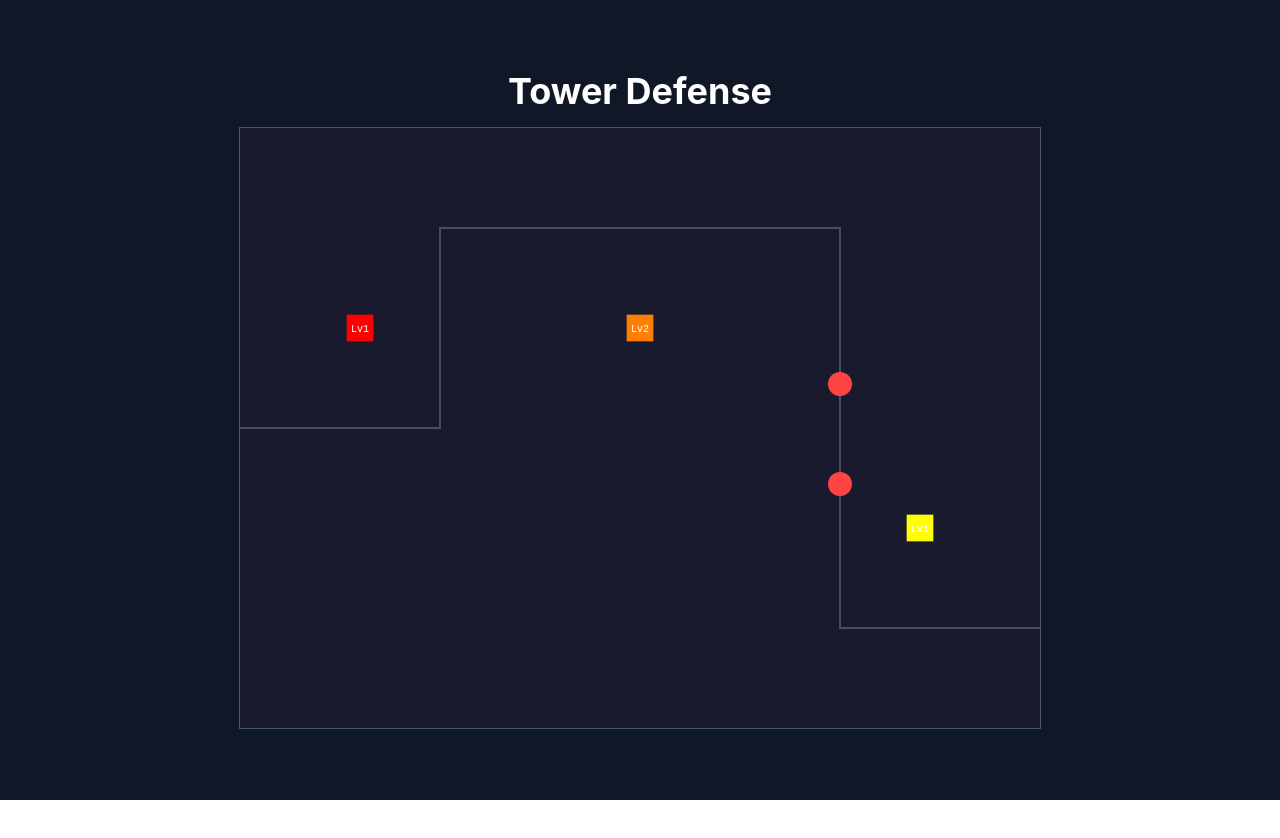
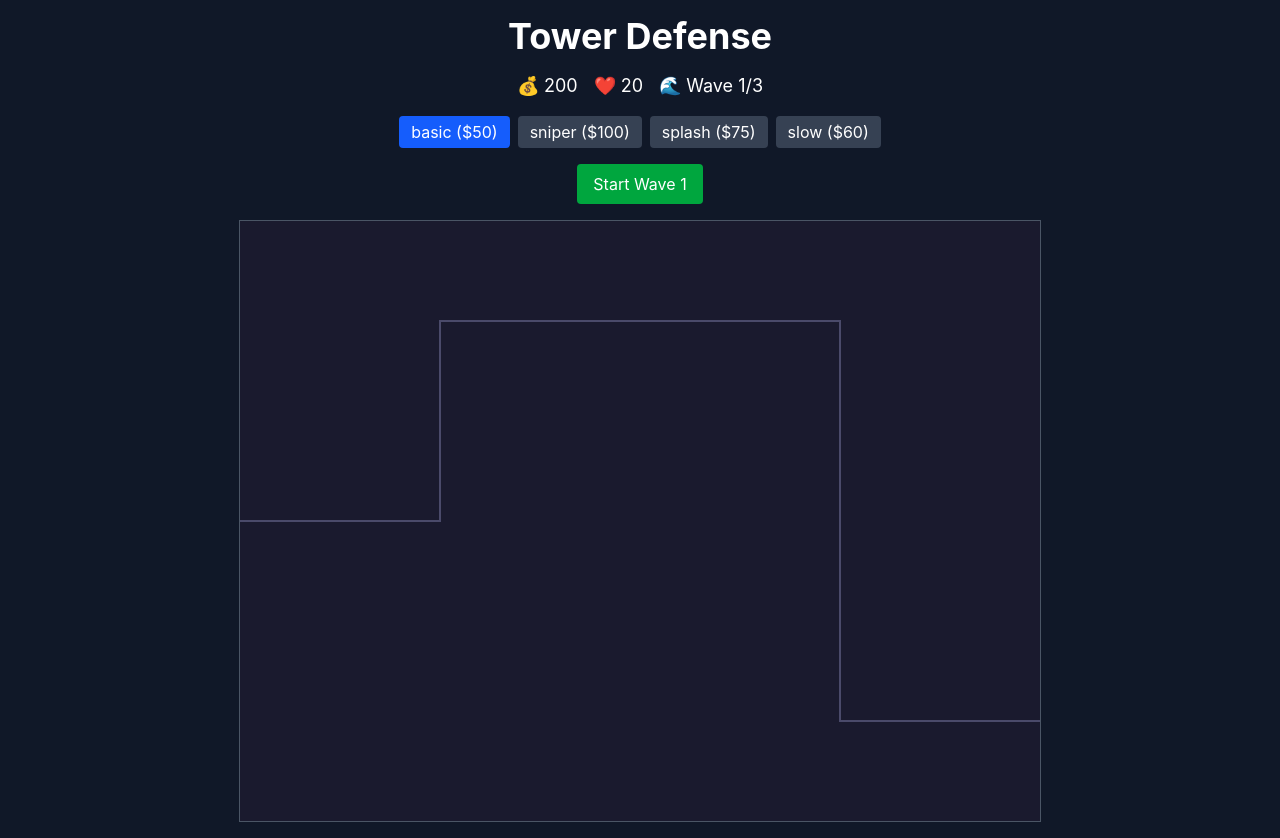
Before and after one commit to dsmchen/ai-test-2, a React (Vite) app: page / in a window 1280 px wide. Before the commit the page ends 800 px from the top, so only its background shows below. Built offline with nearby package versions, Linux system fonts and the light colour scheme.

Commit message:
feat: add core game mechanics and wave system
- Tower selection and grid placement
- Wave-based enemy spawning with start button
- Projectile system with damage
- Money, lives, and win/lose conditions
- Easier starting balance

```diff
--- a/src/components/Game.tsx
+++ b/src/components/Game.tsx
@@ -1,4 +1,4 @@
-import { useEffect, useRef } from 'react'
+import { useEffect, useRef, useState } from 'react'
 
 const CELL_SIZE = 40
 const CANVAS_WIDTH = 800
@@ -15,11 +15,15 @@ const PATH = [
 
 const RAINBOW = ['#FF0000', '#FF7F00', '#FFFF00', '#00FF00', '#0000FF', '#4B0082', '#9400D3']
 
+type TowerType = 'basic' | 'sniper' | 'splash' | 'slow'
+
 interface Tower {
   id: number
+  type: TowerType
   x: number
   y: number
   level: number
+  lastFired: number
 }
 
 interface Enemy {
@@ -27,27 +31,112 @@ interface Enemy {
   x: number
   y: number
   health: number
+  maxHealth: number
+  speed: number
   pathIndex: number
+  reward: number
 }
 
-const initialTowers: Tower[] = [
-  { id: 1, x: 120, y: 200, level: 1 },
-  { id: 2, x: 400, y: 200, level: 2 },
-  { id: 3, x: 680, y: 400, level: 1 },
-]
+interface Projectile {
+  id: number
+  x: number
+  y: number
+  targetId: number
+  damage: number
+  speed: number
+}
 
-const initialEnemies: Enemy[] = [
-  { id: 1, x: 0, y: 300, health: 100, pathIndex: 0 },
-  { id: 2, x: 100, y: 300, health: 80, pathIndex: 0 },
-]
+const TOWER_STATS: Record<TowerType, { damage: number; range: number; fireRate: number; cost: number }> = {
+  basic: { damage: 10, range: 100, fireRate: 1000, cost: 50 },
+  sniper: { damage: 50, range: 200, fireRate: 2000, cost: 100 },
+  splash: { damage: 15, range: 80, fireRate: 1500, cost: 75 },
+  slow: { damage: 5, range: 90, fireRate: 800, cost: 60 },
+}
+
+const ENEMY_STATS = { health: 80, speed: 0.8, reward: 15 }
+const ENEMIES_PER_WAVE = 8
+const SPAWN_INTERVAL = 1500
 
 function Game() {
   const canvasRef = useRef<HTMLCanvasElement>(null)
+  const [money, setMoney] = useState(200)
+  const [lives, setLives] = useState(20)
+  const [wave, setWave] = useState(1)
+  const [selectedTower, setSelectedTower] = useState<TowerType>('basic')
+  const [gameOver, setGameOver] = useState<'won' | 'lost' | null>(null)
+  const [waveStarted, setWaveStarted] = useState(false)
+
   const gameRef = useRef({
-    towers: initialTowers,
-    enemies: initialEnemies,
+    towers: [] as Tower[],
+    enemies: [] as Enemy[],
+    projectiles: [] as Projectile[],
+    money: 300,
+    lives: 30,
+    wave: 1,
+    lastSpawn: 0,
+    enemiesSpawned: 0,
+    waveStarted: false,
     animationId: 0,
   })
+
+  const spawnEnemy = () => {
+    const game = gameRef.current
+    if (!game.waveStarted || game.enemiesSpawned >= ENEMIES_PER_WAVE) return
+
+    game.enemies.push({
+      id: Date.now() + Math.random(),
+      x: PATH[0].x,
+      y: PATH[0].y,
+      health: ENEMY_STATS.health,
+      maxHealth: ENEMY_STATS.health,
+      speed: ENEMY_STATS.speed,
+      pathIndex: 0,
+      reward: ENEMY_STATS.reward,
+    })
+    game.enemiesSpawned++
+  }
+
+  const startWave = () => {
+    const game = gameRef.current
+    if (game.waveStarted || gameOver) return
+    game.waveStarted = true
+    setWaveStarted(true)
+  }
+
+  const handleCanvasClick = (e: React.MouseEvent<HTMLCanvasElement>) => {
+    if (gameOver) return
+
+    const rect = canvasRef.current?.getBoundingClientRect()
+    if (!rect) return
+
+    const x = e.clientX - rect.left
+    const y = e.clientY - rect.top
+    const gridX = Math.floor(x / CELL_SIZE) * CELL_SIZE + CELL_SIZE / 2
+    const gridY = Math.floor(y / CELL_SIZE) * CELL_SIZE + CELL_SIZE / 2
+
+    const stats = TOWER_STATS[selectedTower]
+    const game = gameRef.current
+
+    if (game.money < stats.cost) return
+
+    const tooClose = game.towers.some(t => {
+      const dx = t.x - gridX
+      const dy = t.y - gridY
+      return Math.sqrt(dx * dx + dy * dy) < CELL_SIZE
+    })
+    if (tooClose) return
+
+    game.towers.push({
+      id: Date.now(),
+      type: selectedTower,
+      x: gridX,
+      y: gridY,
+      level: 1,
+      lastFired: 0,
+    })
+    game.money -= stats.cost
+    setMoney(game.money)
+  }
 
   useEffect(() => {
     const canvas = canvasRef.current
@@ -56,7 +145,98 @@ function Game() {
     const ctx = canvas.getContext('2d')
     if (!ctx) return
 
-    const gameLoop = () => {
+    const gameLoop = (timestamp: number) => {
+      const game = gameRef.current
+
+      if (!gameOver) {
+        if (game.enemiesSpawned < ENEMIES_PER_WAVE && timestamp - game.lastSpawn > SPAWN_INTERVAL) {
+          spawnEnemy()
+          game.lastSpawn = timestamp
+        }
+
+        for (const enemy of game.enemies) {
+          if (enemy.pathIndex < PATH.length - 1) {
+            const target = PATH[enemy.pathIndex + 1]
+            const dx = target.x - enemy.x
+            const dy = target.y - enemy.y
+            const dist = Math.sqrt(dx * dx + dy * dy)
+            if (dist < enemy.speed * 2) {
+              enemy.pathIndex++
+            } else {
+              enemy.x += (dx / dist) * enemy.speed * 2
+              enemy.y += (dy / dist) * enemy.speed * 2
+            }
+          } else {
+            game.lives--
+            setLives(game.lives)
+            enemy.health = 0
+          }
+        }
+        game.enemies = game.enemies.filter(e => e.health > 0)
+
+        for (const tower of game.towers) {
+          const stats = TOWER_STATS[tower.type]
+          if (timestamp - tower.lastFired > stats.fireRate) {
+            for (const enemy of game.enemies) {
+              const dx = enemy.x - tower.x
+              const dy = enemy.y - tower.y
+              const dist = Math.sqrt(dx * dx + dy * dy)
+              if (dist <= stats.range) {
+                game.projectiles.push({
+                  id: Date.now() + Math.random(),
+                  x: tower.x,
+                  y: tower.y,
+                  targetId: enemy.id,
+                  damage: stats.damage,
+                  speed: 5,
+                })
+                tower.lastFired = timestamp
+                break
+              }
+            }
+          }
+        }
+
+        for (const proj of game.projectiles) {
+          const target = game.enemies.find(e => e.id === proj.targetId)
+          if (target) {
+            const dx = target.x - proj.x
+            const dy = target.y - proj.y
+            const dist = Math.sqrt(dx * dx + dy * dy)
+            if (dist < 10) {
+              target.health -= proj.damage
+              if (target.health <= 0) {
+                game.money += target.reward
+                setMoney(game.money)
+              }
+              proj.x = -100
+            } else {
+              proj.x += (dx / dist) * proj.speed
+              proj.y += (dy / dist) * proj.speed
+            }
+          } else {
+            proj.x = -100
+          }
+        }
+        game.projectiles = game.projectiles.filter(p => p.x > -50)
+
+        if (game.enemies.length === 0 && game.enemiesSpawned >= ENEMIES_PER_WAVE) {
+          if (game.wave < 3) {
+            game.wave++
+            game.enemiesSpawned = 0
+            game.waveStarted = false
+            setWave(game.wave)
+            setWaveStarted(false)
+          } else {
+            setGameOver('won')
+          }
+        }
+
+        if (game.lives <= 0) {
+          setGameOver('lost')
+        }
+      }
+
       ctx.fillStyle = '#1a1a2e'
       ctx.fillRect(0, 0, CANVAS_WIDTH, CANVAS_HEIGHT)
 
@@ -69,8 +249,8 @@ function Game() {
       }
       ctx.stroke()
 
-      for (const tower of gameRef.current.towers) {
-        const colorIndex = gameRef.current.towers.indexOf(tower) % RAINBOW.length
+      for (const tower of game.towers) {
+        const colorIndex = game.towers.indexOf(tower) % RAINBOW.length
         ctx.fillStyle = RAINBOW[colorIndex]
         ctx.fillRect(tower.x - CELL_SIZE / 3, tower.y - CELL_SIZE / 3, CELL_SIZE / 1.5, CELL_SIZE / 1.5)
         ctx.fillStyle = '#fff'
@@ -79,27 +259,23 @@ function Game() {
         ctx.fillText(`Lv${tower.level}`, tower.x, tower.y + 4)
       }
 
-      for (const enemy of gameRef.current.enemies) {
+      for (const enemy of game.enemies) {
         ctx.fillStyle = '#ff4444'
         ctx.beginPath()
         ctx.arc(enemy.x, enemy.y, 12, 0, Math.PI * 2)
         ctx.fill()
-
-        if (enemy.pathIndex < PATH.length - 1) {
-          const target = PATH[enemy.pathIndex + 1]
-          const dx = target.x - enemy.x
-          const dy = target.y - enemy.y
-          const dist = Math.sqrt(dx * dx + dy * dy)
-          if (dist < 2) {
-            enemy.pathIndex++
-          } else {
-            enemy.x += (dx / dist) * 2
-            enemy.y += (dy / dist) * 2
-          }
-        }
+        ctx.fillStyle = '#44ff44'
+        ctx.fillRect(enemy.x - 15, enemy.y - 20, 30 * (enemy.health / enemy.maxHealth), 4)
       }
 
-      gameRef.current.animationId = requestAnimationFrame(gameLoop)
+      ctx.fillStyle = '#ffff00'
+      for (const proj of game.projectiles) {
+        ctx.beginPath()
+        ctx.arc(proj.x, proj.y, 3, 0, Math.PI * 2)
+        ctx.fill()
+      }
+
+      game.animationId = requestAnimationFrame(gameLoop)
     }
 
     gameRef.current.animationId = requestAnimationFrame(gameLoop)
@@ -108,15 +284,73 @@ function Game() {
     return () => {
       cancelAnimationFrame(animationId)
     }
-  }, [])
+  }, [gameOver])
+
+  const resetGame = () => {
+    gameRef.current = {
+      towers: [],
+      enemies: [],
+      projectiles: [],
+      money: 300,
+      lives: 30,
+      wave: 1,
+      lastSpawn: 0,
+      enemiesSpawned: 0,
+      waveStarted: false,
+      animationId: 0,
+    }
+    setMoney(300)
+    setLives(30)
+    setWave(1)
+    setWaveStarted(false)
+    setGameOver(null)
+  }
 
   return (
-    <canvas
-      ref={canvasRef}
-      width={CANVAS_WIDTH}
-      height={CANVAS_HEIGHT}
-      className="border border-gray-600"
-    />
+    <div className="flex flex-col items-center gap-4">
+      <div className="flex gap-4 text-lg">
+        <span>💰 {money}</span>
+        <span>❤️ {lives}</span>
+        <span>🌊 Wave {wave}/3</span>
+      </div>
+
+      <div className="flex gap-2">
+        {(['basic', 'sniper', 'splash', 'slow'] as TowerType[]).map(t => (
+          <button
+            key={t}
+            onClick={() => setSelectedTower(t)}
+            className={`px-3 py-1 rounded ${selectedTower === t ? 'bg-blue-600' : 'bg-gray-700'} hover:bg-blue-500`}
+          >
+            {t} (${TOWER_STATS[t].cost})
+          </button>
+        ))}
+      </div>
+
+      {!waveStarted && !gameOver && (
+        <button onClick={startWave} className="px-4 py-2 bg-green-600 rounded hover:bg-green-500">
+          Start Wave {wave}
+        </button>
+      )}
+
+      <canvas
+        ref={canvasRef}
+        width={CANVAS_WIDTH}
+        height={CANVAS_HEIGHT}
+        onClick={handleCanvasClick}
+        className="border border-gray-600 cursor-crosshair"
+      />
+
+      {gameOver && (
+        <div className="text-center">
+          <p className={`text-2xl mb-2 ${gameOver === 'won' ? 'text-green-400' : 'text-red-400'}`}>
+            {gameOver === 'won' ? 'You Won!' : 'Game Over'}
+          </p>
+          <button onClick={resetGame} className="px-4 py-2 bg-blue-600 rounded hover:bg-blue-500">
+            Play Again
+          </button>
+        </div>
+      )}
+    </div>
   )
 }
 
```
